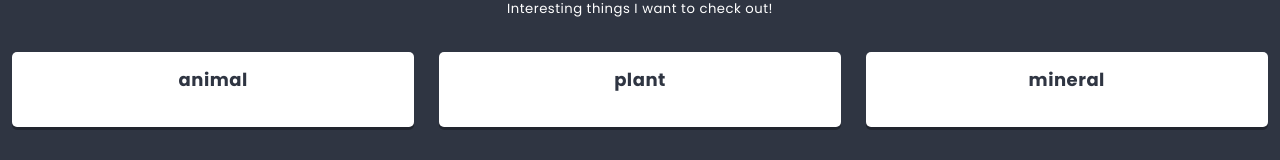
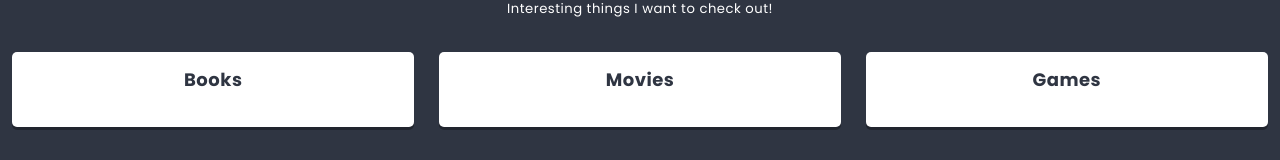
Before and after one commit to skrabekj/learning-react, a React app: page / in a window 1280 px wide. Shown: the part 380-540 px from the top of the page. Built offline with nearby package versions, Linux system fonts and the light colour scheme.

Commit message:
added state to List.js

```diff
--- a/src/components/Hero/Hero.js
+++ b/src/components/Hero/Hero.js
@@ -4,9 +4,7 @@ import PropTypes from 'prop-types';
 import ReactHtmlParser from 'react-html-parser';
 
 const Hero = props => {
-  console.log('phc', props.heroImage.src);
-  console.log('phc', props.heroImage.alt);
-  console.log('img', props.heroImage);
+  //console.log('img', props.heroImage);
   return <header className={styles.component}>
     <h2 className={styles.title}>{ReactHtmlParser(props.titleText)}</h2>
     <img src={props.heroImage} className={styles.image} />
--- a/src/components/List/List.js
+++ b/src/components/List/List.js
@@ -7,6 +7,10 @@ import {settings} from '../../data/dataStore';
 import ReactHtmlParser from 'react-html-parser';
 
 class List extends React.Component {
+
+  state = {
+    columns: this.props.columns || [],
+  }
 
   static propTypes = {
   title: PropTypes.node,
@@ -25,9 +29,9 @@ class List extends React.Component {
           {ReactHtmlParser(this.props.description)}
         </div>
         <div className={styles.columns}>
-          <Column title='animal' />
-          <Column title='plant' />
-          <Column title='mineral' />
+          {this.state.columns.map(({key, ...columnProps}) => (
+            <Column key={key} {...columnProps} />
+          ))}
         </div>
       </section>
     )
```
